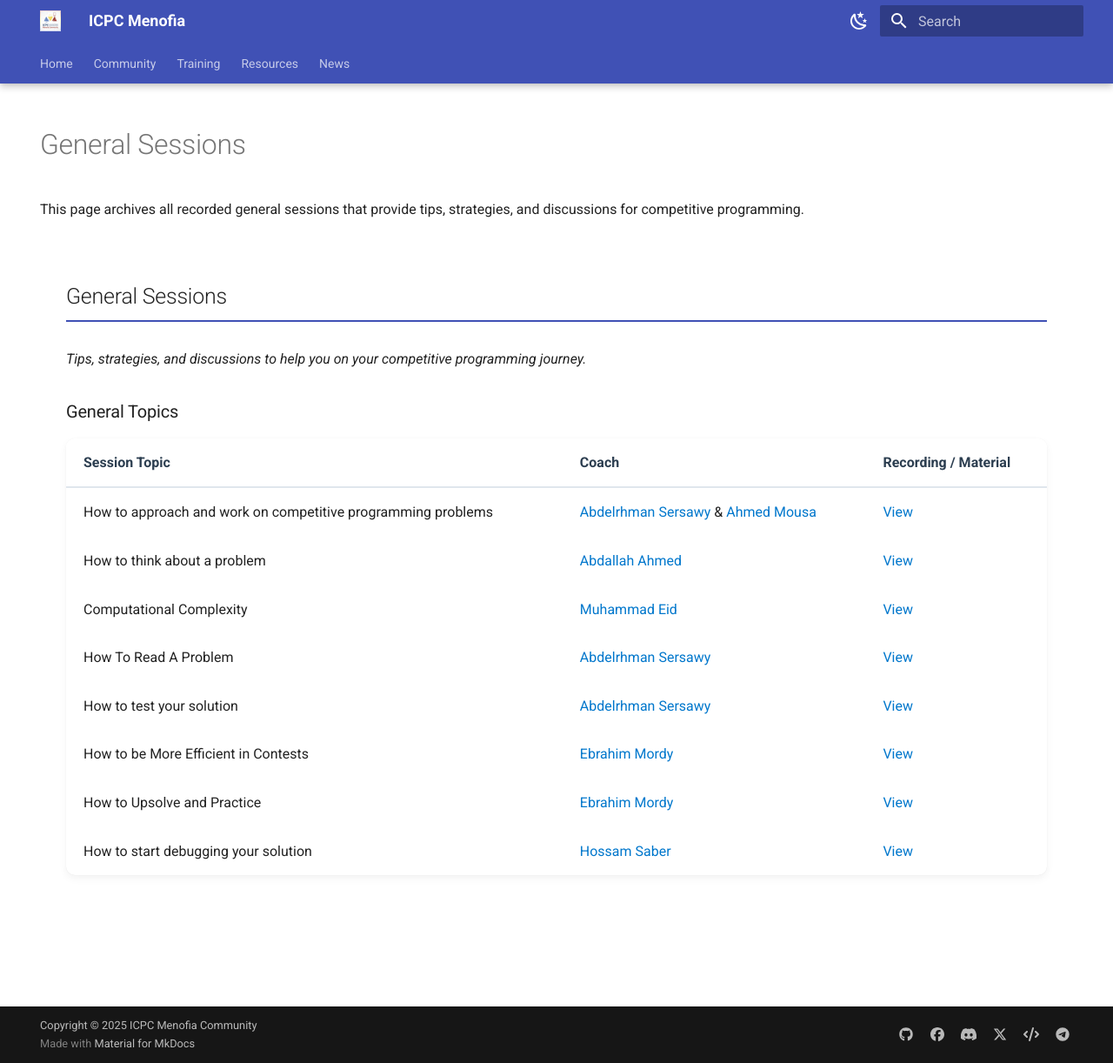
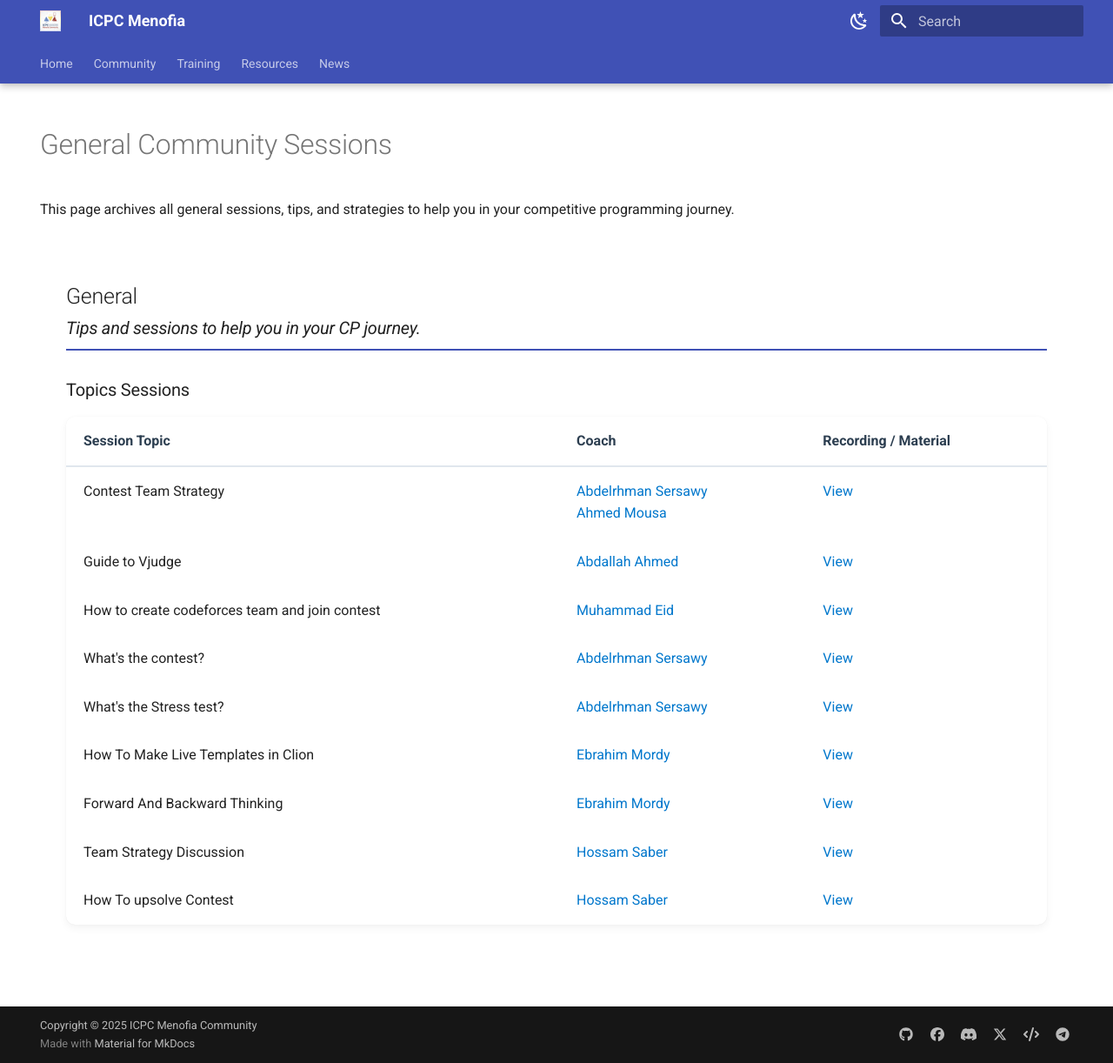
Before and after one commit to ICPC-Menofia/icpc-menofia.github.io, an MkDocs documentation site: the page built from docs/resources/sessions/general.md, in a window 1280 px wide and 1222 px high. Shown: the whole window at 87% size. Built offline with MkDocs 1.6.1 and Material for MkDocs 9.7.7, drawn with Linux system fonts in a browser that asks for light colours.

Commit message:
add resource to general sessions

```diff
--- a/docs/resources/sessions/general.md
+++ b/docs/resources/sessions/general.md
@@ -4,15 +4,14 @@ hide:
   - toc
 ---
 
-# General Sessions
+# General Community Sessions
 
-This page archives all recorded general sessions that provide tips, strategies, and discussions for competitive programming.
+This page archives all general sessions, tips, and strategies to help you in your competitive programming journey.
 
 <div class="level-section">
-  <h2>General Sessions</h2>
-  <em>Tips, strategies, and discussions to help you on your competitive programming journey.</em>
+  <h2>General<em>Tips and sessions to help you in your CP journey.</em></h2>
 
-  <h3>General Topics</h3>
+<h3>Topics Sessions</h3>
   <table class="sessions-table">
     <thead>
         <tr>
@@ -23,76 +22,71 @@ This page archives all recorded general sessions that provide tips, strategies,
     </thead>
     <tbody>
         <tr>
-            <td>How to approach and work on competitive programming problems</td>
+            <td>Contest Team Strategy</td>
             <td>
-                <a href="#" data-link="coach:abdelrhman_sersawy">Abdelrhman Sersawy</a> &
-                <a href="#" data-link="coach:ahmed_mousa">Ahmed Mousa</a>
+               <a data-link="coach:abdelrhman_sersawy">Abdelrhman Sersawy</a>
+               <br>
+               <a data-link="coach:ahmed_mousa">Ahmed Mousa</a>
             </td>
+            <td><a href="https://www.youtube.com/watch?v=DPVeeVq9jWk" target="_blank">View</a></td>
+        </tr>
+        <tr>
+            <td>Guide to Vjudge</td>
+            <td><a data-link="coach:abdallah_ahmed">Abdallah Ahmed</a></td>
             <td>
-                <a href="https://www.youtube.com/watch?v=hMDsEP6hB9o" target="_blank">View</a>
+                <a href="https://www.youtube.com/watch?v=rlP_ONf1bo8" target="_blank">View</a>
             </td>
         </tr>
         <tr>
-            <td>How to think about a problem</td>
-            <td><a href="#" data-link="coach:abdallah_ahmed">Abdallah Ahmed</a></td>
+            <td>How to create codeforces team and join contest</td>
             <td>
-                <a href="https://drive.google.com/drive/folders/1B7W-2wSrMPMKnNzGgqhfpyGhAzJQ-fBL?usp=sharing" target="_blank">View</a>
+               <a data-link="coach:muhammad_eid">Muhammad Eid</a>
             </td>
+            <td><a href="https://www.youtube.com/watch?v=yjQ3mHHSCNA" target="_blank">View</a></td>
         </tr>
         <tr>
-            <td>Computational Complexity</td>
+            <td>What's the contest?</td>
             <td>
-                <a href="#" data-link="coach:muhammad_eid">Muhammad Eid</a>
+               <a data-link="coach:abdelrhman_sersawy">Abdelrhman Sersawy</a>
             </td>
-            <td>
-                <a href="https://www.youtube.com/watch?v=dXqUFTx5uOQ" target="_blank">View</a>
-            </td>
+            <td><a href="https://drive.google.com/file/d/1Hr0qaKHIy91duxuRFBrN0SCLvnNLHpS1/view?usp=sharing" target="_blank">View</a></td>
         </tr>
         <tr>
-            <td>How To Read A Problem</td>
+            <td>What's the Stress test?</td>
             <td>
-                <a href="#" data-link="coach:abdelrhman_sersawy">Abdelrhman Sersawy</a>
+               <a data-link="coach:abdelrhman_sersawy">Abdelrhman Sersawy</a>
             </td>
-            <td>
-                <a href="https://www.youtube.com/watch?v=EYYDzgJAEps" target="_blank">View</a>
-            </td>
+            <td><a href="https://drive.google.com/file/d/1XpIaVCu0RNf7kjWHxYqapXcAs6-qbCb6/view?usp=sharing" target="_blank">View</a></td>
         </tr>
         <tr>
-            <td>How to test your solution</td>
+            <td>How To Make Live Templates in Clion</td>
             <td>
-                <a href="#" data-link="coach:abdelrhman_sersawy">Abdelrhman Sersawy</a>
+               <a data-link="coach:ebrahim_mordy">Ebrahim Mordy</a>
             </td>
-            <td>
-                <a href="https://www.youtube.com/watch?v=U0MYgSI2bCk" target="_blank">View</a>
-            </td>
+            <td><a href="https://www.youtube.com/watch?v=7_3pWlfU1Qo&list=PL7GFWD3CwxpZTCtOGnZbDZpMBDipXwAjo&index=6" target="_blank">View</a></td>
         </tr>
         <tr>
-            <td>How to be More Efficient in Contests</td>
+            <td>Forward And Backward Thinking</td>
             <td>
-                <a href="#" data-link="coach:ebrahim_mordy">Ebrahim Mordy</a>
+               <a data-link="coach:ebrahim_mordy">Ebrahim Mordy</a>
             </td>
-            <td>
-                <a href="https://www.youtube.com/watch?v=gIQz9ZSPXIM" target="_blank">View</a>
-            </td>
+            <td><a href="https://www.youtube.com/watch?v=6oozIFjhcQI&list=PL7GFWD3CwxpZTCtOGnZbDZpMBDipXwAjo&index=1" target="_blank">View</a></td>
         </tr>
         <tr>
-            <td>How to Upsolve and Practice</td>
+            <td>Team Strategy Discussion</td>
             <td>
-                <a href="#" data-link="coach:ebrahim_mordy">Ebrahim Mordy</a>
+               <a data-link="coach:hossam_saber">Hossam Saber</a>
             </td>
-            <td>
-                <a href="https://www.youtube.com/watch?v=bGV-M2bYyOA" target="_blank">View</a>
-            </td>
+            <td><a href="https://youtu.be/O2QEHNkvzJ4?si=yXha8GZ3RYYIYxhb" target="_blank">View</a></td>
         </tr>
         <tr>
-            <td>How to start debugging your solution</td>
+            <td>How To upsolve Contest</td>
             <td>
-                <a href="#" data-link="coach:hossam_saber">Hossam Saber</a>
+               <a data-link="coach:hossam_saber">Hossam Saber</a>
             </td>
-            <td>
-                <a href="https://www.youtube.com/watch?v=8s6Z2RtYNIo" target="_blank">View</a>
-            </td>
+            <td><a href="https://www.youtube.com/watch?v=976o2k_tMUM" target="_blank">View</a></td>
         </tr>
     </tbody>
   </table>
+
 </div>
```
